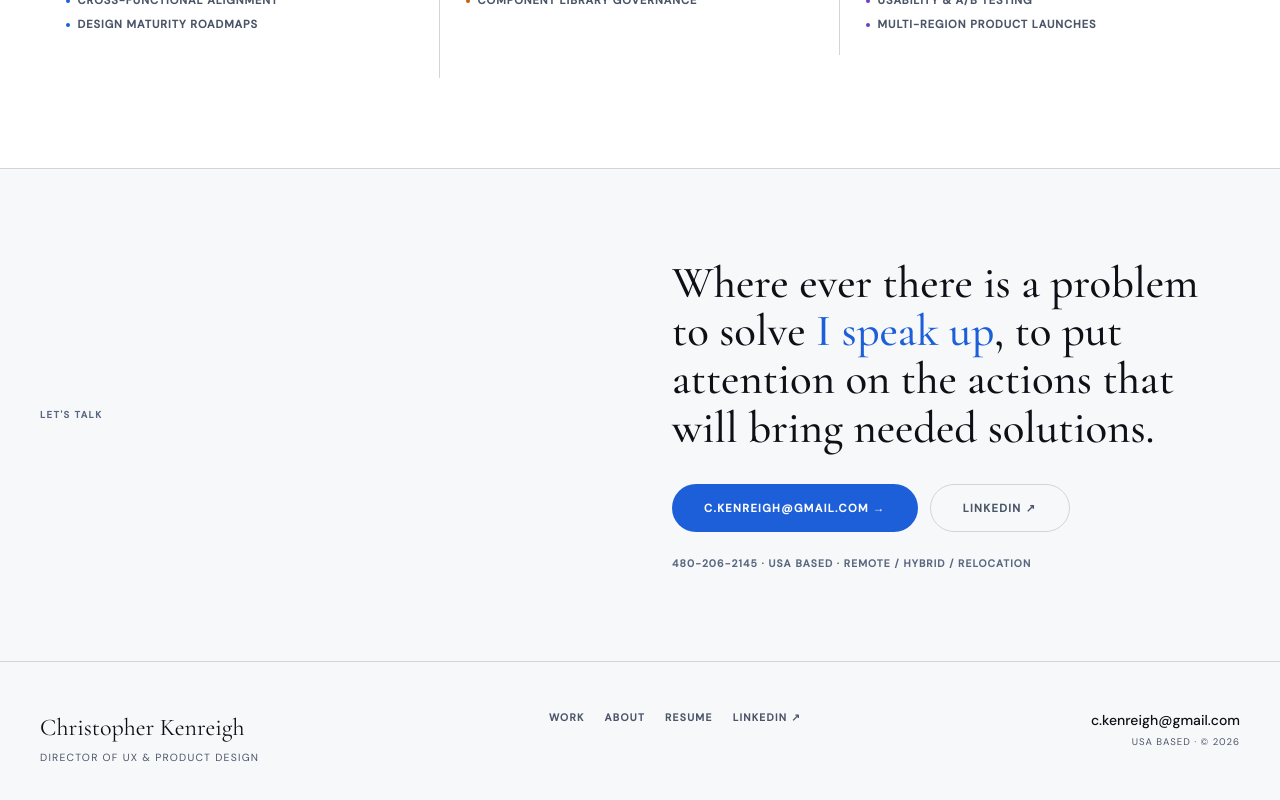
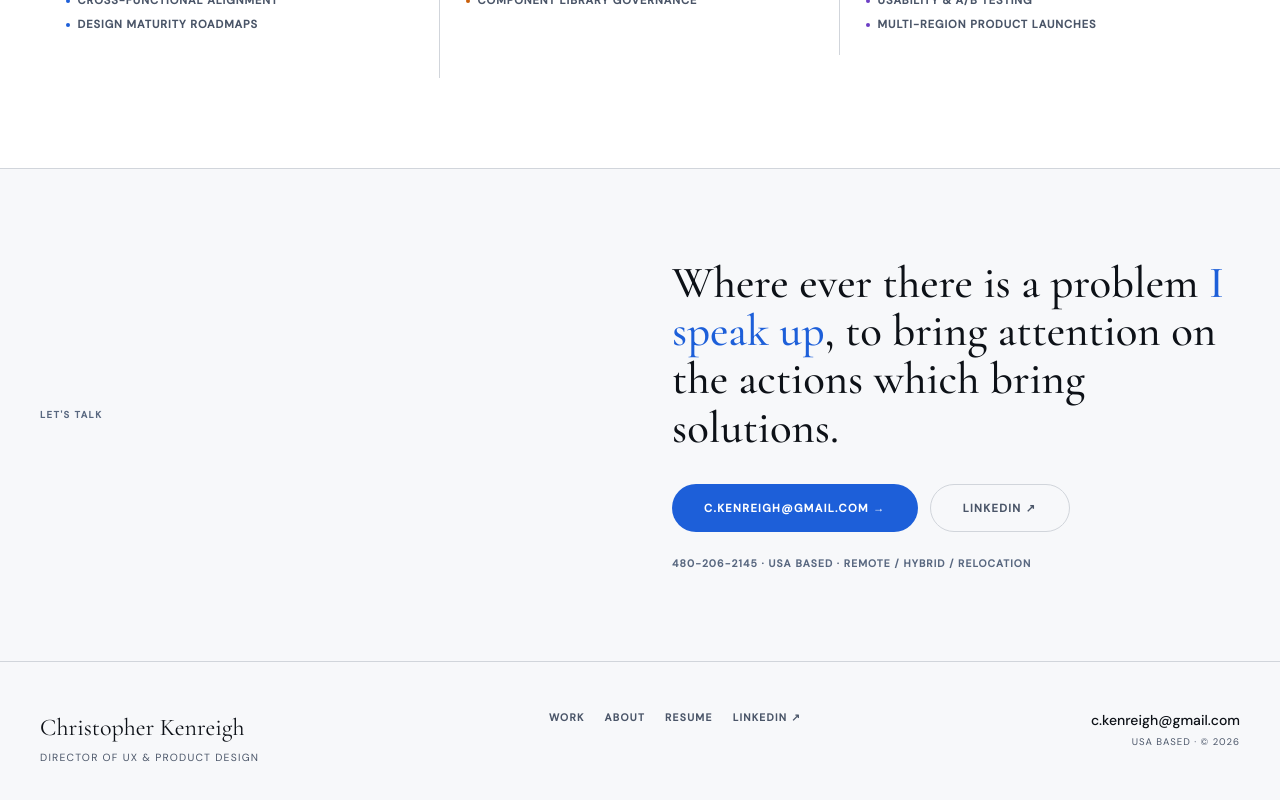
Before and after one commit to tangiblethinking/Testingonly001, a React (Vite) app: page / in a window 1280 px wide. Shown: the part 3364-4164 px from the top of the page. Built offline with nearby package versions, Linux system fonts and the light colour scheme.

Commit message:
Revise heading text for clarity
Updated the phrasing in the heading to enhance clarity and flow.

```diff
--- a/src/pages/Home.jsx
+++ b/src/pages/Home.jsx
@@ -421,9 +421,8 @@ export default function Home({ setPage }) {
           </FadeUp>
           <FadeUp delay={0.1}>
             <h2 style={{ fontFamily: '"Cormorant Garamond",serif', fontSize: 'clamp(1.5rem,3.5vw,3rem)', color: INK, fontWeight: 500, lineHeight: 1.08, marginBottom: '2rem' }}>
-              Where ever there is a problem to solve {' '}
-              <em style={{ color: BLUE, fontStyle: 'normal' }}>I speak up</em>,
-              to put attention on the actions that will bring needed solutions.
+              Where ever there is a problem {' '}
+              <em style={{ color: BLUE, fontStyle: 'normal' }}>I speak up</em>, to bring attention on the actions which bring solutions.
             </h2>
             <div style={{ display: 'flex', flexWrap: 'wrap', gap: '0.75rem' }}>
               <a href="mailto:c.kenreigh@gmail.com" style={{
```
